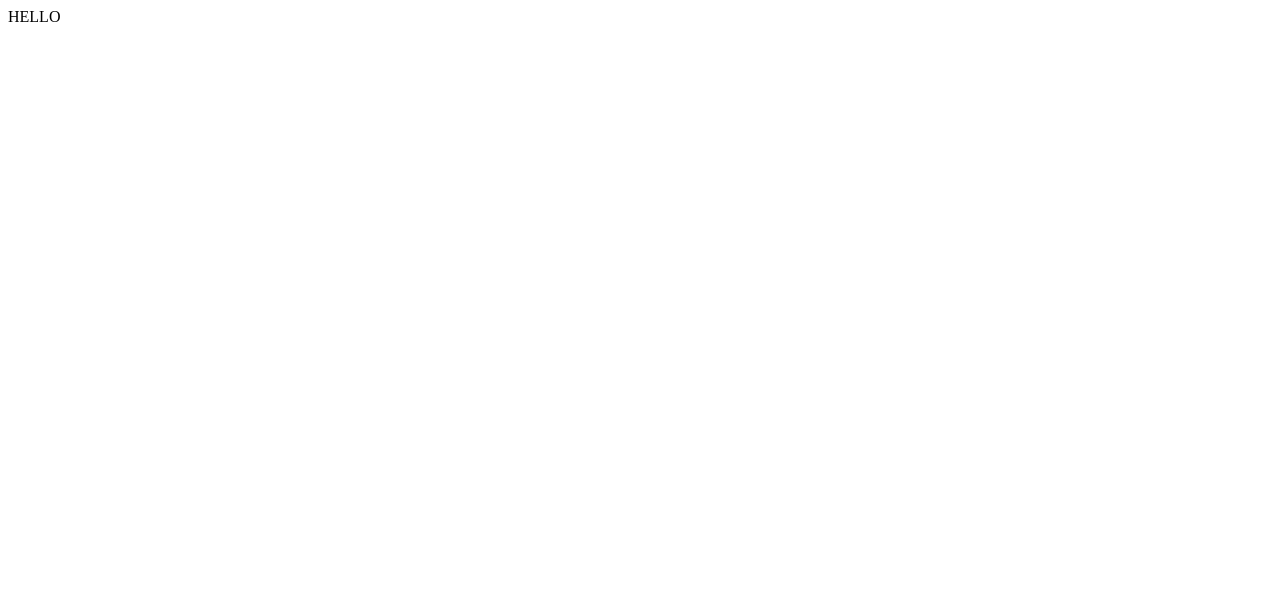
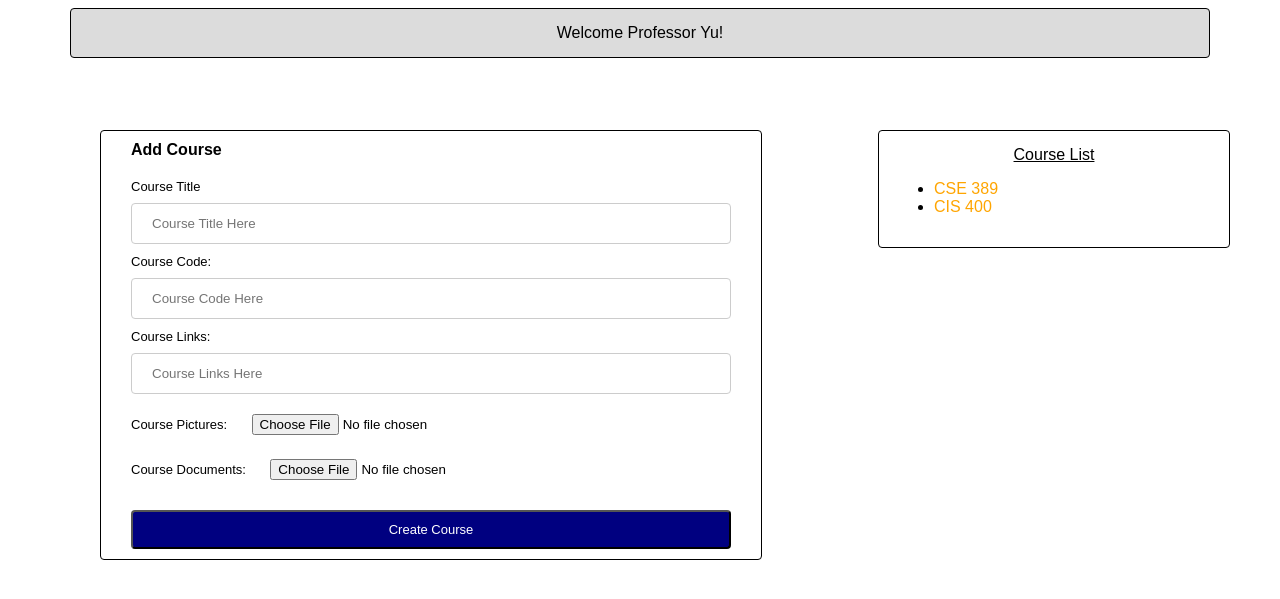
Before and after one commit to giannacx/CSE389, a PHP site: page /professorAdmin.html in a window 1280 px wide. Before the commit the part shown is almost empty. Shown: the top 599 px of the page. Run offline with PHP 8.4, Linux system fonts and the light colour scheme.

Commit message:
Add files via upload

```diff
--- a/login.html
+++ b/login.html
@@ -14,7 +14,7 @@
         <a href="./professorIndex.html"><button class="button button1" >Faculty</button></a>
       </td>
       <td>
-        <a href="./index.html"><button class="button button2">Student</button></a>
+        <a href="./studentIndex.html"><button class="button button2">Student</button></a>
       </td>
     </table>
   </body>
--- a/professorAdmin.html
+++ b/professorAdmin.html
@@ -1,10 +1,39 @@
 <!DOCTYPE html>
 <html lang="en" dir="ltr">
   <head>
+    <link rel="stylesheet" href="./style.css">
     <meta charset="utf-8">
-    <title></title>
+    <title>Professor Portal</title>
   </head>
   <body>
-    HELLO
+    <div id="welcomeProfessor">Welcome Professor Yu!</div>
+    <br><br><br><br>
+    <div id="courseList">
+      <div id="courseTitle">Course List</div>
+      <ul>
+        <li><a href="./courseOne">CSE 389</a></li>
+        <li><a href="./courseTwo">CIS 400</a></li>
+      </ul>
+    </div>
+    <form id="addClass">
+      <b>Add Course</b>
+      <br><br>
+      <label for="courseTitle">Course Title</label>
+      <input name="courseTitle" type="text" placeholder="Course Title Here"></input>
+      <br>
+      <label for="courseCode">Course Code:</label>
+      <input name="courseCode" type="text" placeholder="Course Code Here"></input>
+      <br>
+      <label for="courseLinks">Course Links:</label>
+      <input name="courseLinks" type="text" placeholder="Course Links Here"></input>
+      <br>
+      <label for="pictures">Course Pictures:</label>
+      <input name="pictures" type="file" placeholder="Add Files"></input>
+      <br>
+      <label for="documents">Course Documents:</label>
+      <input name="documents" type="file" placeholder="Add Douments"></input>
+      <br><br>
+      <input type="submit" value="Create Course"></input>
+    </form>
   </body>
 </html>
--- a/professorIndex.html
+++ b/professorIndex.html
@@ -6,7 +6,7 @@
     <title>Professor Homepage</title>
   </head>
   <body>
-    <form action="login.php" method="post">
+    <form action="./professorAdmin.html" method="post">
       <div class="container">
         <b>Email</b>
         <input type="text" placeholder="Please enter valid SYR email" name="uname" required>
--- a/style.css
+++ b/style.css
@@ -1,4 +1,5 @@
 body {
+  font-family:sans-serif;
 }
 
 .button {
@@ -37,3 +38,102 @@ table {
   width: 90%;
   background-color:#DCDCDC;
 }
+
+#welcomeProfessor {
+  margin: auto;
+  font-family:sans-serif;
+  text-align: center;
+  border: 1px black solid;
+  border-radius: 4px;
+  padding-bottom:15px;
+  padding-top:15px;
+  width: 90%;
+  background-color:#DCDCDC;
+}
+
+#courseList {
+  position: absolute;
+  right: 50px;
+  border: 1px black solid;
+  border-radius: 4px;
+  padding: 15px;
+  width: 25%;
+}
+
+a {
+  text-decoration: none;
+  color:#ffa500;
+}
+
+#departmentList {
+  position: absolute;
+  right: 70px;
+  border: 1px black solid;
+  border-radius: 4px;
+  padding: 15px;
+  width: 25%;
+}
+
+#popularCourses {
+  position: absolute;
+  left: 100px;
+  border: 1px black solid;
+  border-radius: 4px;
+  padding: 15px;
+  width: 25%;
+}
+
+
+#courseTitle {
+  text-align: center;
+  text-decoration: underline;
+}
+
+#addClass {
+  position: absolute;
+  left: 100px;
+  border: 1px black solid;
+  border-radius: 4px;
+  padding:10px 30px 10px 30px;
+  text-align: left;
+  width: 600px;
+}
+
+label {
+  font-size: 13px;
+}
+
+
+input[type=text]{
+  width: 100%;
+  padding: 12px 20px;
+  margin: 8px 0;
+  display: inline-block;
+  border: 1px solid #ccc;
+  border-radius: 4px;
+  box-sizing: border-box;
+}
+
+#classSearch {
+  width: 80%;
+}
+
+input[type=file]{
+  padding: 12px 20px;
+}
+
+input[type=submit]{
+  width: 100%;
+  margin: auto;
+  background-color:#000080;
+  padding: 10px;
+  border-radius: 4px;
+  font-size: 13px;
+  color:#fff;
+}
+
+.searchBar {
+  position:absolute;
+  left:120px;
+  width: 100%;
+}
```
Also changed, not shown: studentIndex.html (+32 -0 lines), search.png (added).
